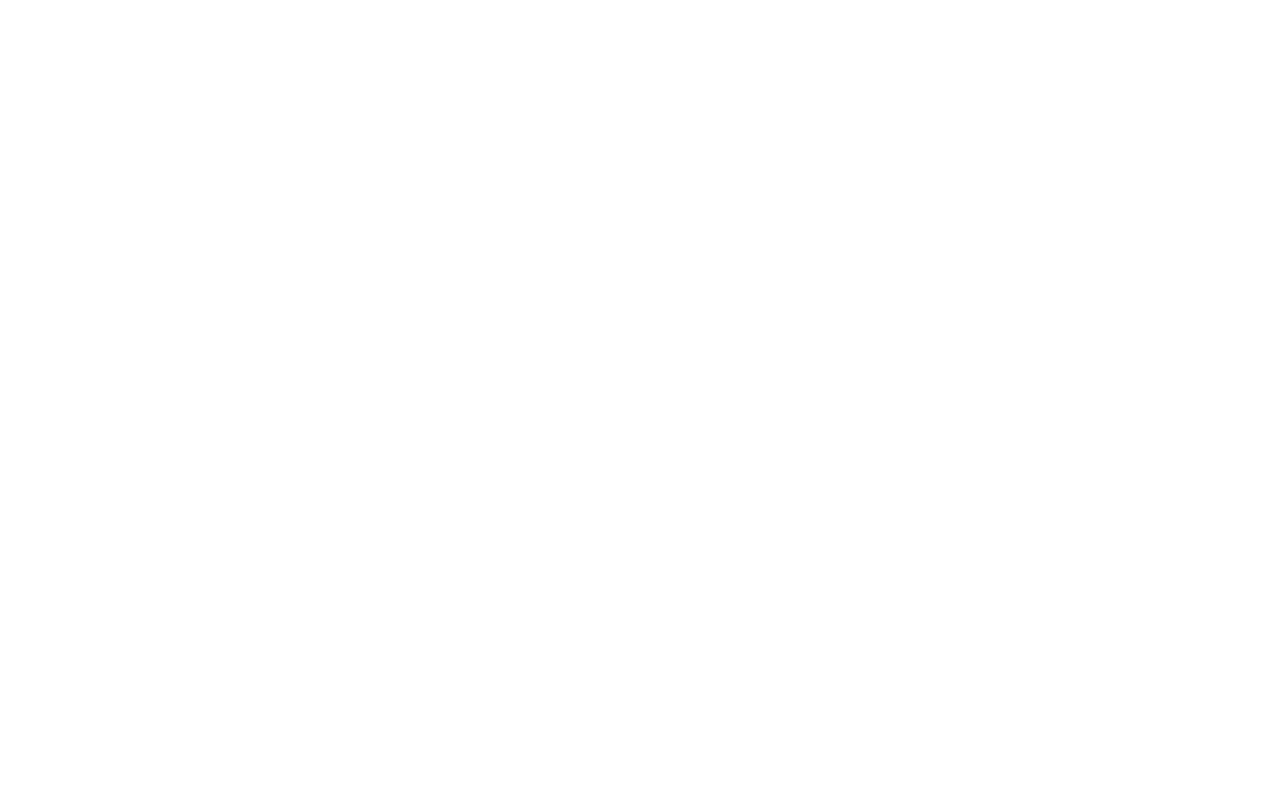
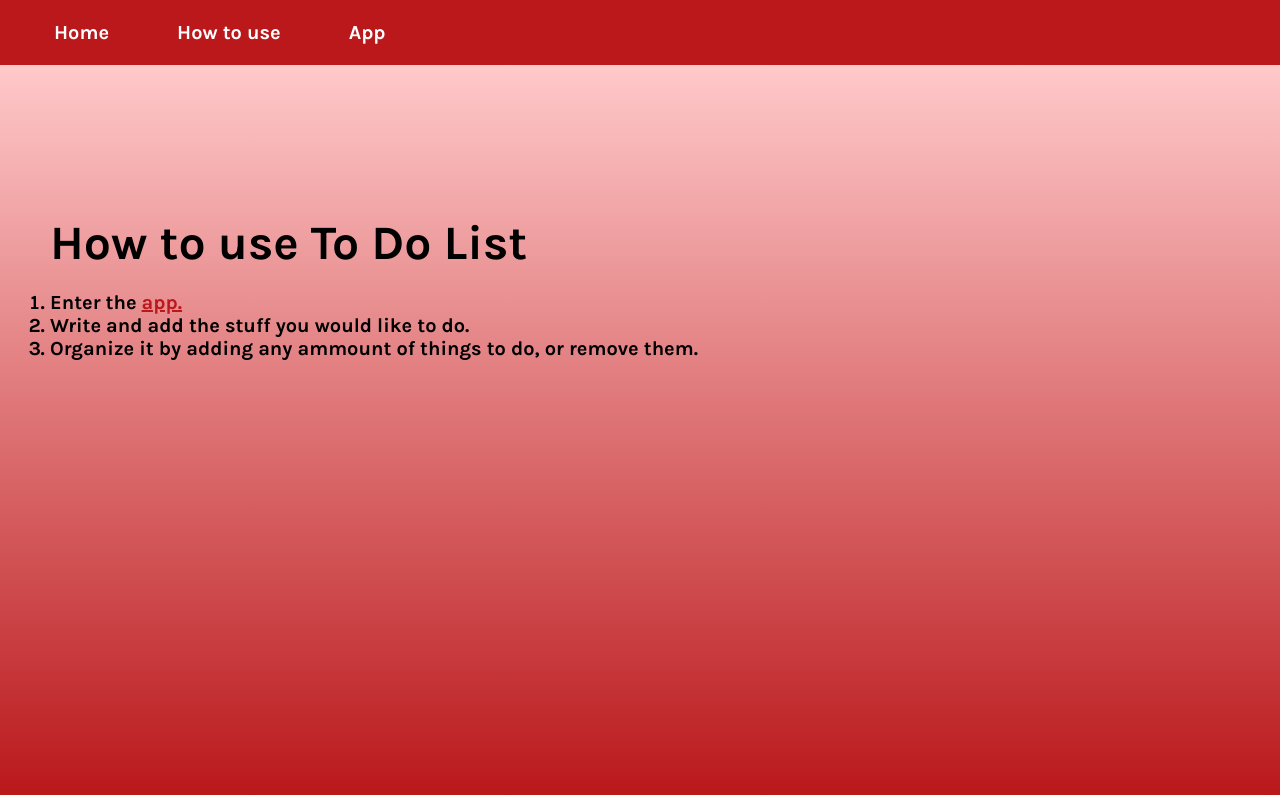
Before and after one commit to Pedyz/to-do-list, a React (Create React App) app: page /how-to-use in a window 1280 px wide. Before the commit this address had no page. Built offline with nearby package versions, Linux system fonts and the light colour scheme.

Commit message:
Added how to use page

```diff
--- a/public/style.css
+++ b/public/style.css
@@ -3,4 +3,5 @@
 * {
     padding: 0;
     margin: 0;
+    font-family: 'karla', 'sans-serif';
 }
--- a/src/App.js
+++ b/src/App.js
@@ -1,11 +1,13 @@
 import { BrowserRouter as Router, Routes, Route } from "react-router-dom";
 import Home from './pages/Home/Home';
+import Howtouse from "./pages/How to use/Howtouse";
 
 function App() {
   return (
     <Router>
       <Routes>
         <Route path="/" element={<Home/>} />
+        <Route path="/how-to-use" element={<Howtouse/>} />
       </Routes>
     </Router>
   );
--- a/src/components/Navbar/Navbar.module.css
+++ b/src/components/Navbar/Navbar.module.css
@@ -20,7 +20,6 @@
 .navItem {
     color: white;
     text-decoration: none;
-    font-family: 'karla', 'sans-serif';
     font-weight: bold;
     font-size: 1.25rem;
     padding: 100% 34px;
--- a/src/pages/Home/Home.jsx
+++ b/src/pages/Home/Home.jsx
@@ -12,7 +12,7 @@
     return (
         <div>
             <Navbar />
-            <main>
+            <main className={Style.mainDiv}>
                 <div className={Style.textContainer}>
                     <h1 className={Style.title}>TO DO LIST</h1>
                     <h3>This is a simple To-Do List application built to practice fundamental web development concepts. It allows users to add, mark as completed, and remove tasks, helping organize daily activities quickly and efficiently.</h3>
--- a/src/pages/Home/Home.module.css
+++ b/src/pages/Home/Home.module.css
@@ -1,11 +1,10 @@
-main {
+.mainDiv {
     width: 100vw;
     height: 91.2vh;
     display: flex;
     flex-direction: column;
     align-items: start;
-    font-family: 'karla', 'sans-serif';
-    background-image: url('../../images/background.png');
+    background-image: url('./images/background.png');
     background-size: cover;
 }
 
--- /dev/null
+++ b/src/pages/How to use/Howtouse.jsx
@@ -0,0 +1,20 @@
+import Style from './Howtouse.module.css'
+import Navbar from '../../components/Navbar/Navbar'
+
+function Howtouse () {
+    return (
+        <div>
+            <Navbar />
+            <main className={Style.mainDiv}>
+                <h2>How to use To Do List</h2>
+                <ol>
+                    <li>Enter the <a href='/app'>app.</a></li>
+                    <li>Write and add the stuff you would like to do.</li>
+                    <li>Organize it by adding any ammount of things to do, or remove them.</li>
+                </ol>
+            </main>
+        </div>
+    )
+}
+
+export default Howtouse
--- /dev/null
+++ b/src/pages/How to use/Howtouse.module.css
@@ -0,0 +1,28 @@
+.mainDiv {
+    display: flex;
+    flex-direction: column;
+    background: linear-gradient(to bottom, #ffc9ca, #ba181b);
+    width: 100vw;
+    height: 91.2vh;
+}
+
+.mainDiv h2 {
+    margin-top: 150px;
+    margin-left: 50px;
+    font-size: 3rem;
+}
+
+.mainDiv ol {
+    margin-top: 20px;
+    margin-left: 50px;
+    font-size: 1.25rem;
+    font-weight: bold;
+}
+
+.mainDiv a {
+    color: #ba181b;
+}
+
+.mainDiv a:active {
+    color: #831012;
+}
```
Also changed, not shown: 1 other file (tests, documents, lock files or other folders).
